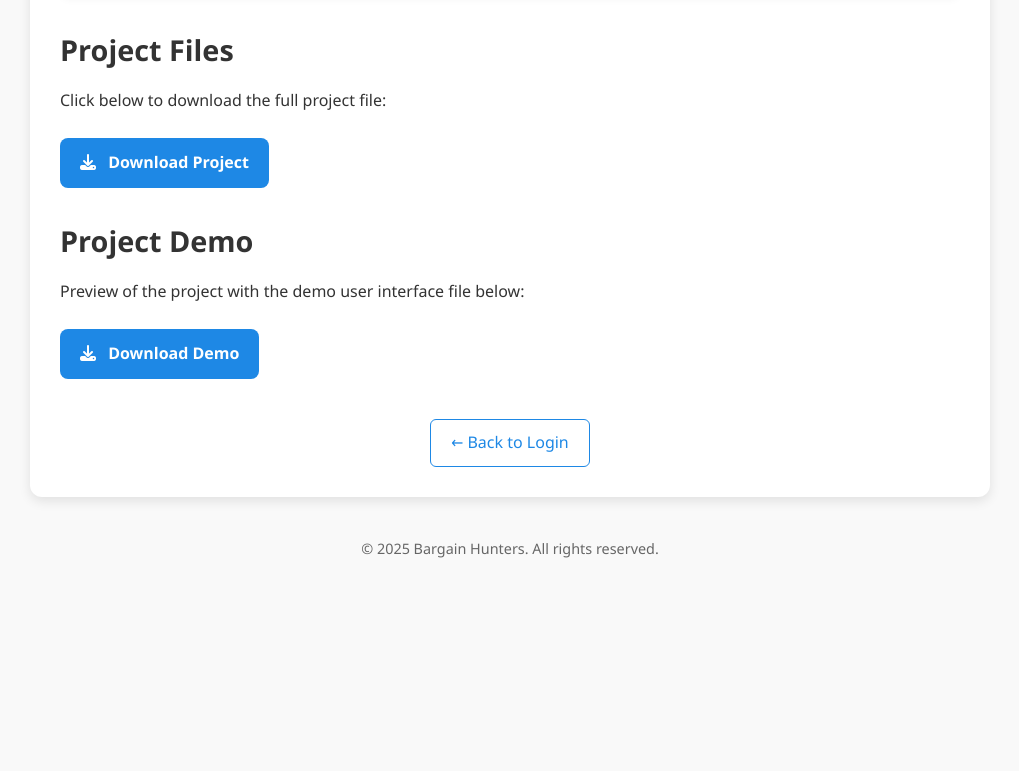
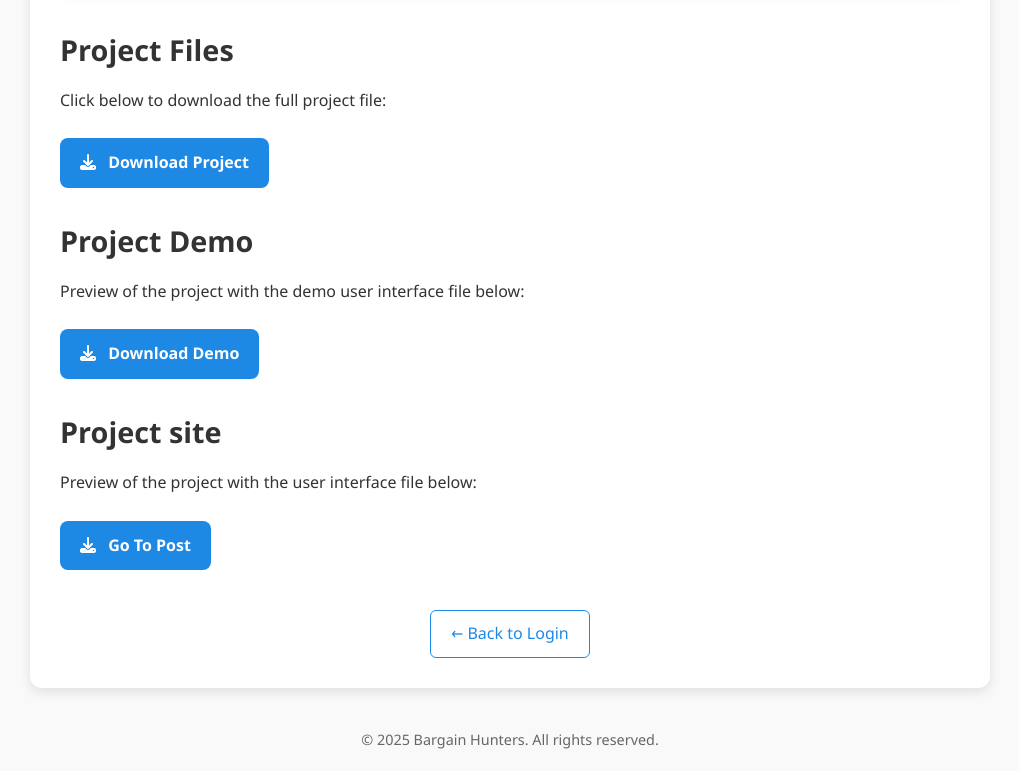
Before and after one commit to javajigagansai/my-project, a website built with Vite: page home.html in a window 1280 px wide. Shown: the part 3861-4632 px from the top of the page, without its empty margins (130-1149 px from the left). Before the commit the page ends 4441 px from the top, so only its background shows below. Built offline with nearby package versions, Linux system fonts and the light colour scheme.

Commit message:
Update home.html

```diff
--- a/home.html
+++ b/home.html
@@ -80,7 +80,7 @@
                             </p>
                             <p><strong>Location:</strong> Tirupati, Andhra Pradesh</p>
                             <p><strong>Email:</strong> <a href="mailto:triguneswar@gmail.com">triguneswar@gmail.com</a></p>
-                            <p><strong>LinkedIn:</strong> <a href="https://www.linkedin.com/in/triguneswar" target="_blank">Triguneswartirukala</a></p>
+                            <p><strong>LinkedIn:</strong> <a href="https://www.linkedin.com/in/triguneswartirukala/" target="_blank">Triguneswartirukala</a></p>
                             <p><strong>GitHub:</strong> <a href="https://github.com/triguneswartirukala/" target="_blank">Triguneswartirukala</a></p>
                             <a href="TRIGUNESWAR_TIRUKALA_Resume.pdf" class="resume-btn" download>
                                 <i class="fas fa-file-download"></i> Download Resume
@@ -220,6 +220,15 @@
             <a href="./PriceVerse_demo.pdf" download class="download-btn">
                 <i class="fas fa-download"></i> Download Demo
             </a>
+               </a>
+        </section>
+        <!-- Demo Download Section -->
+        <section>
+            <h2>Project site</h2>
+            <p>Preview of the project with the user interface file below:</p>
+            <a href="" download class="download-btn">
+                <i class="fas fa-download"></i> Go To Post
+            </a>
         </section>
         <!-- Back to Login Button -->
         <section class="back-link-section">
```
